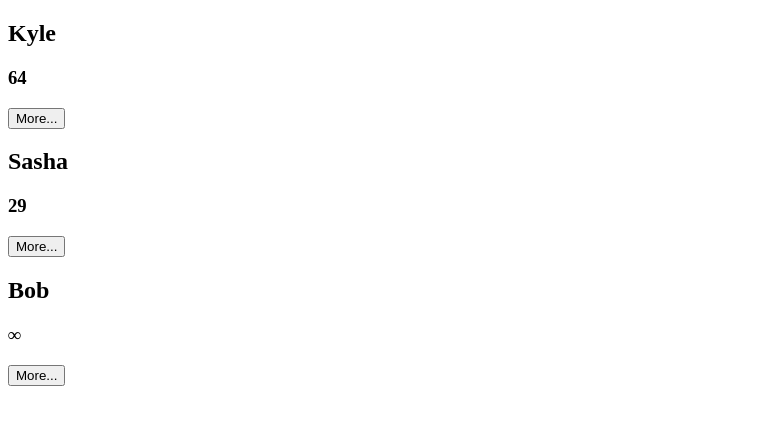
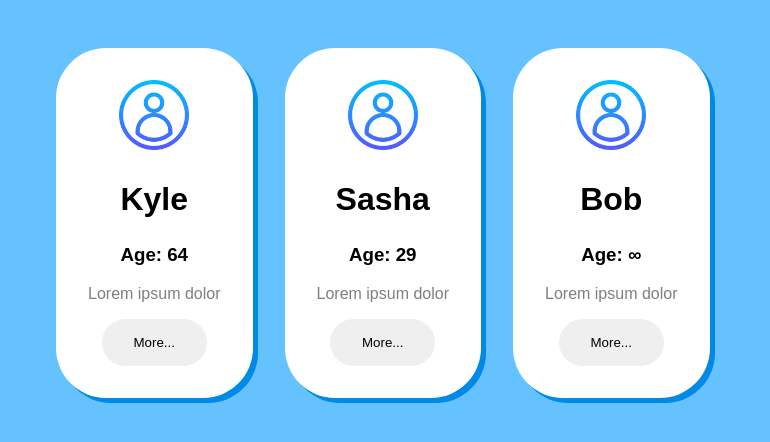
Before and after one commit to AndrewMedvedev42/New-Project, a React (Create React App) app: page / in a window 1280 px wide. Shown: the top 442 px of the page, without its empty margins (0-770 px from the left). Built offline with nearby package versions, Linux system fonts and the light colour scheme.

Commit message:
reinstalled and added  sass

```diff
--- a/package.json
+++ b/package.json
@@ -21,7 +21,7 @@
     "eject": "react-scripts eject",
     "predeploy": "npm run build",
     "deploy": "gh-pages -d build",
-    "sass": "node-sass ./src/styles/sass/index.scss ./src/styles/build/index.css"
+    "scss": "node-sass --watch ./src/styles/sass/ -o ./src/styles/build/"
   },
   "eslintConfig": {
     "extends": [
--- a/public/index.html
+++ b/public/index.html
@@ -24,20 +24,10 @@
       work correctly both with client-side routing and a non-root public URL.
       Learn how to configure a non-root public URL by running `npm run build`.
     -->
-    <title>React App</title>
+    <title>Social</title>
   </head>
   <body>
     <noscript>You need to enable JavaScript to run this app.</noscript>
-    <div id="root"></div>
-    <!--
-      This HTML file is a template.
-      If you open it directly in the browser, you will see an empty page.
-
-      You can add webfonts, meta tags, or analytics to this file.
-      The build step will place the bundled scripts into the <body> tag.
-
-      To begin the development, run `npm start` or `yarn start`.
-      To create a production bundle, use `npm run build` or `yarn build`.
-    -->
+    <main id="root"></main>
   </body>
 </html>
--- a/src/data/slot_data.js
+++ b/src/data/slot_data.js
@@ -1,11 +1,12 @@
-
+import logo from "./profileicon.png"
 
 const data = [
     { id: 1,
       name:"Kyle",
       age:"64",
-      image:"",
+      image:`${logo}`,
       alt:"Kyle",
+      litleDesc:"Lorem ipsum dolor",
       desc:"Lorem ipsum dolor sit amet, consectetur adipiscing elit sed do eiusmod tempor incididunt ut labore et dolore magna aliqua",
       hobies:{first:"videogames", second:"reading", third:"sports"},
       email:"example@dummyEmail.com",
@@ -15,8 +16,9 @@ const data = [
     { id: 2,
       name:"Sasha",
       age:"29",
-      image:"",
+      image:`${logo}`,
       alt:"Sasha",
+      litleDesc:"Lorem ipsum dolor",
       desc:"Lorem ipsum dolor sit amet, consectetur adipiscing elit sed do eiusmod tempor incididunt ut labore et dolore magna aliqua",
       hobies:{first:"dancing", second:"yoga", third:"gardening"},
       email:"example@dummyEmail.com",
@@ -25,8 +27,9 @@ const data = [
     { id: 3,
       name:"Bob",
       age:"∞",
-      image:"",
+      image:`${logo}`,
       alt:"Bob",
+      litleDesc:"Lorem ipsum dolor",
       desc:"Lorem ipsum dolor sit amet, consectetur adipiscing elit sed do eiusmod tempor incididunt ut labore et dolore magna aliqua",
       hobies:{first:"videogames", second:"reading", third:"sports"},
       email:"example@dummyEmail.com",
--- /dev/null
+++ b/src/styles/build/slots.css
@@ -0,0 +1,31 @@
+body {
+  background-color: #66c2ff; }
+  body section {
+    margin: 2rem;
+    display: flex;
+    align-items: center; }
+    body section .slotCard {
+      font-family: Arial;
+      text-align: center;
+      margin: 1rem;
+      padding: 2rem;
+      background-color: white;
+      border-radius: 50px;
+      box-shadow: #008ae6 5px 5px 0px;
+      transition: 0.5s; }
+      body section .slotCard img {
+        width: 70px;
+        height: auto; }
+      body section .slotCard h1 {
+        font-size: 2rem; }
+      body section .slotCard p {
+        opacity: 0.5; }
+      body section .slotCard button {
+        border: none;
+        border-radius: 25px;
+        padding: 1rem 2rem; }
+      body section .slotCard button:hover {
+        opacity: 0.5; }
+    body section .slotCard:hover {
+      transform: translateY(0.5rem);
+      box-shadow: #008ae6 10px 10px 0px; }
--- /dev/null
+++ b/src/styles/sass/slots.scss
@@ -0,0 +1,44 @@
+$MainColor:#008ae6;
+$SedondColor:#66c2ff;
+
+body{
+    background-color:$SedondColor;
+    section{
+        margin: 2rem;
+        display: flex;
+        align-items: center;
+        .slotCard{
+            font-family: Arial;
+            text-align: center;
+            margin: 1rem;
+            padding: 2rem;
+            background-color: white;
+            border-radius: 50px;
+            box-shadow: $MainColor 5px 5px 0px;
+            transition: 0.5s;
+            img{
+                width: 70px;
+                height: auto;
+            }
+            h1{
+                font-size: 2rem;
+            }
+            p{
+                opacity: 0.5;
+            }
+            button{
+                border:none;
+                border-radius: 25px;
+                padding: 1rem 2rem;
+            }
+            button:hover{
+                opacity: 0.5;
+            }
+        }
+        .slotCard:hover{
+            transform: translateY(0.5rem);
+            box-shadow: $MainColor 10px 10px 0px;
+        }
+
+    }
+}
--- a/src/templates/HomeProfileSlots.jsx
+++ b/src/templates/HomeProfileSlots.jsx
@@ -1,17 +1,20 @@
 import React from 'react';
 import {Link} from "react-router-dom";
 import data  from "../data/slot_data.js";
+import "../styles/build/slots.css"
 
 function HomeProfileSlots (){
     const [slots] = React.useState(data)
     return(
         <section>
             {slots.map((induvidual)=>{
-            const {id ,name, age} = induvidual
+            const {id ,name, age, litleDesc, image} = induvidual
                 return (
-                    <div key={id}>
+                    <div className="slotCard" key={id}>
+                        <img src={image} alt="logo"/>
                         <h1>{name}</h1>
-                        <h3>{age}</h3>
+                        <h3>Age: {age}</h3>
+                        <p>{litleDesc}</p>
                         <Link to={`/${name}`}>
                             <button>More...</button>
                         </Link>
```
Also changed, not shown: 22 other files (tests, documents, lock files or other folders).
